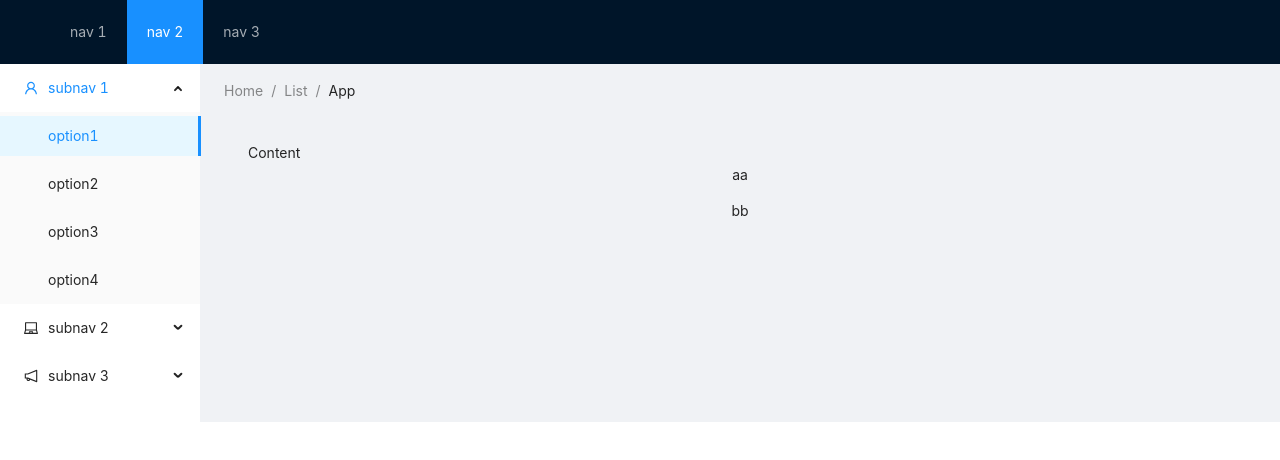
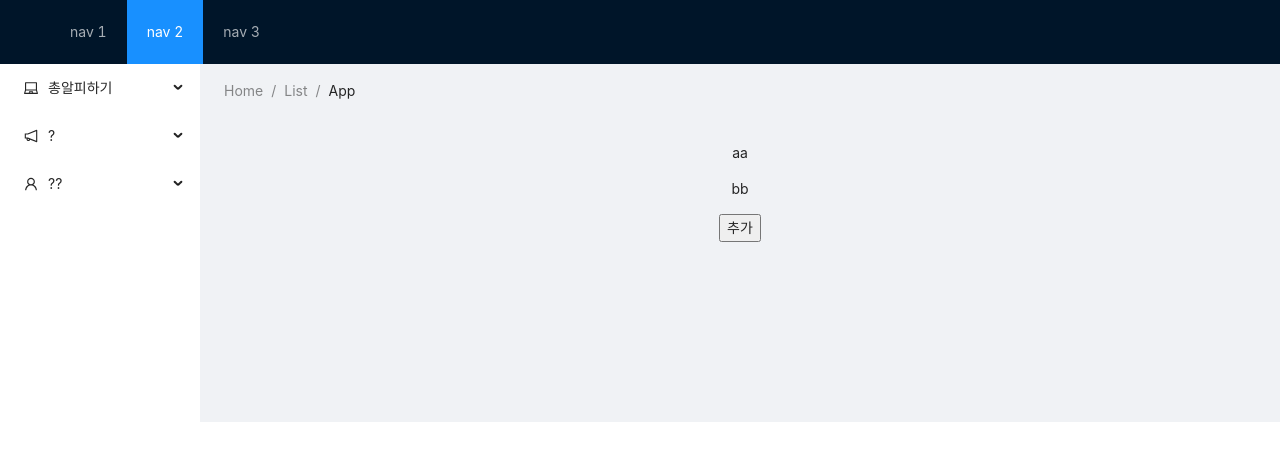
Before and after one commit to yjv1031/phaser, a React (Create React App) app in the folder phaser/: page /phaser/t1 in a window 1280 px wide. Shown: the top 460 px of the page. Built offline with nearby package versions, Linux system fonts and the light colour scheme.

Commit message:
react Router

```diff
--- a/phaser/src/App.tsx
+++ b/phaser/src/App.tsx
@@ -3,33 +3,38 @@ import logo from './logo.svg';
 import './App.css';
 import { useObserver } from 'mobx-react';
 import { BrowserRouter, Route, Routes } from 'react-router-dom';
-import RouteArr from './routes';
+import RouteArr, { RootChildren } from './routes';
 
 import { LaptopOutlined, NotificationOutlined, UserOutlined } from '@ant-design/icons';
 import { Breadcrumb, Layout, Menu } from 'antd';
 import 'antd/dist/antd.css';
+import { Link } from 'react-router-dom';
 const { Header, Content, Sider } = Layout;
+
 const items1 = ['1', '2', '3'].map((key) => ({
   key,
   label: `nav ${key}`,
 }));
-const items2 = [UserOutlined, LaptopOutlined, NotificationOutlined].map((icon, index) => {
-  const key = String(index + 1);
+
+const items2 = RouteArr.map((row, idx) => {
   return {
-    key: `sub${key}`,
-    icon: React.createElement(icon),
-    label: `subnav ${key}`,
-    children: new Array(4).fill(null).map((_, j) => {
-      const subKey :any = index * 4 + j + 1;
+    key: `first${idx}`,
+    icon: React.createElement(row.icon),
+    label: `${row.label}`,
+    children: row.children.map((row2, j) => {
       return {
-        key: subKey,
-        label: `option${subKey}`,
+        key: `${idx}second${j}`,
+        label: `${row2.label}`,
+        path: `${row2.path}`,
       };
     }),
   };
 });
 
+const routeList: Array<RootChildren> = (new Array<RootChildren>).concat(...(RouteArr.map(item => item.children)));
+
 const App = () => useObserver(() => (
+  <BrowserRouter>
     <Layout>
       <Header className="header">
         <div className="logo" />
@@ -38,15 +43,43 @@ const App = () => useObserver(() => (
       <Layout>
         <Sider width={200} className="site-layout-background">
           <Menu
+            //onClick={(info: any) => {Link}}
             mode="inline"
             defaultSelectedKeys={['1']}
             defaultOpenKeys={['sub1']}
             style={{
               height: '100%',
-            borderRight: 0,
+              borderRight: 0
             }}
-          items={items2}
-        />
+            //items={items2}
+          >
+            {
+              items2.map((row) => {
+                return(
+                  <>
+                    <Menu.SubMenu
+                      key={row.key}
+                      icon={row.icon}
+                      title={row.label}
+                    >
+                    {
+                      row.children.map((row2) => {
+                        return (
+                          <>
+                            <Menu.Item key={row2.key}>
+                              <Link to={row2.path}>{`${row2.label}`}</Link >
+                            </Menu.Item>
+                          </>
+                        )
+                      })
+                    }
+                    </Menu.SubMenu>
+                  </>
+                )
+              })
+            }
+
+          </Menu>
         </Sider>
         <Layout
           style={{
@@ -70,21 +103,18 @@ const App = () => useObserver(() => (
               minHeight: 280,
             }}
           >
-          Content
-
-          <BrowserRouter>
             <Routes>
               {
-                RouteArr.map((item) => {
+                routeList.map(item => {
                   return (<Route path={item.path} element={item.element} key={item.path}/>);
                 })
               }
             </Routes>
-          </BrowserRouter>
           </Content>
         </Layout>
       </Layout>
     </Layout>
+  </BrowserRouter>
 ));
 
 export default App;
--- a/phaser/src/pages/temp1.tsx
+++ b/phaser/src/pages/temp1.tsx
@@ -15,6 +15,7 @@ function Temp1() {
                 )
             })
         }
+        <button onClick={() => {todo.addTodo('gggg');}}>추가</button>
     </div>
   ));
 }
--- a/phaser/src/routes/index.tsx
+++ b/phaser/src/routes/index.tsx
@@ -1,14 +1,48 @@
+import { LaptopOutlined, NotificationOutlined, UserOutlined } from '@ant-design/icons';
 import Temp1 from '../pages/temp1';
 import Temp2 from '../pages/temp2';
-const RouteArr = [
+
+export interface RootChildren {
+    path: string;
+    label: string;
+    element: JSX.Element;
+}
+
+export interface Root {
+    icon: any;
+    label: string;
+    children: Array<RootChildren>
+}
+
+const RouteArr: Array<Root> = [
     {
-        path: '/phaser/t1',
-        element: (<><Temp1 /></>),
+        icon: LaptopOutlined,
+        label: '총알피하기',
+        children: [
+            {
+                path: '/phaser/t1',
+                label: '게임하러가기',
+                element: (<><Temp1 /></>)
+            },
+            {
+                path: '/phaser/t2',
+                label: '랭킹게시판',
+                element: (<><Temp2 /></>)
+            }
+        ]
     },
     {
-        path: '/phaser/t2',
-        element: (<><Temp2 /></>),
-    }
+        icon: NotificationOutlined,
+        label: '?',
+        children: [
+        ]
+    },
+    {
+        icon: UserOutlined,
+        label: '??',
+        children: [
+        ]
+    },
 ];
 
 export default RouteArr;
```
Also changed, not shown: 11 other files (tests, documents, lock files or other folders). Lines whose indentation alone changed are shown as unchanged.
